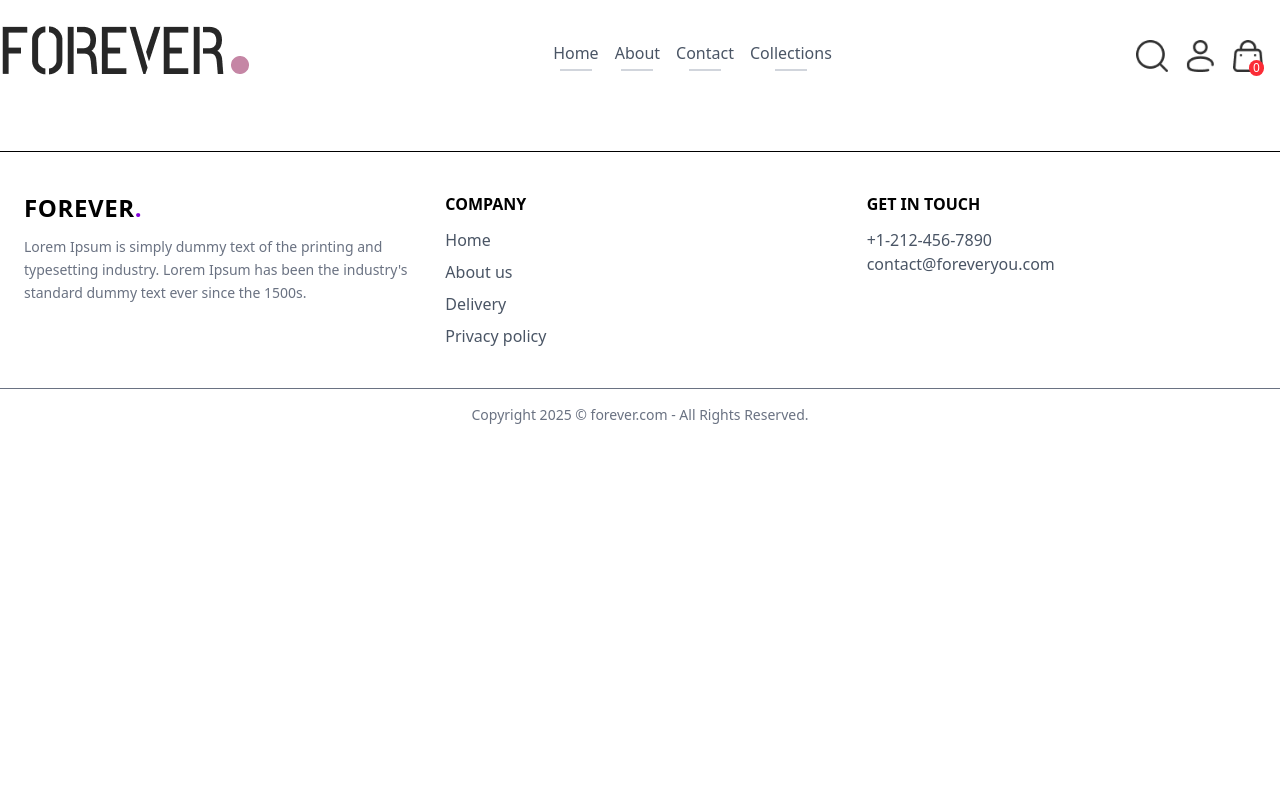
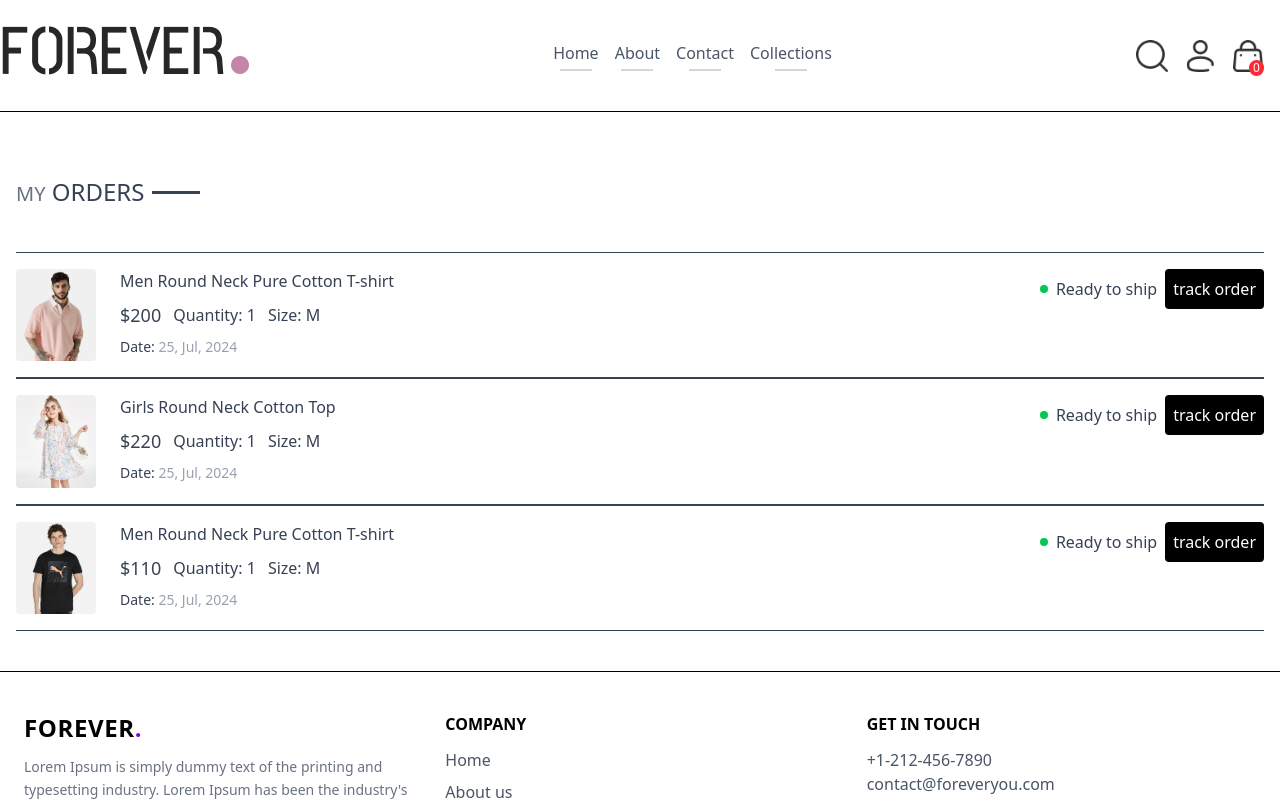
Before and after one commit to m7mdhajjaj/E-commerce-Website-MernStack, a React (Vite) app in the folder fronend/: page /orders in a window 1280 px wide. Shown: the top 801 px of the page. Built offline with nearby package versions, Linux system fonts and the light colour scheme.

Commit message:
making order page

```diff
--- a/fronend/src/App.jsx
+++ b/fronend/src/App.jsx
@@ -11,7 +11,7 @@
 import NavBar from './components/NavBar'
 import Footer from './components/Footer'
 import Search from './components/Search'
-
+import Orders from './pages/Orders'
   import { ToastContainer, toast } from 'react-toastify';
   import 'react-toastify/dist/ReactToastify.css';
 const App = () => {
@@ -29,6 +29,7 @@
         <Route path="/cart" element={<Cart />} />
         <Route path="/place-order" element={<PlaceOrder />} />
         <Route path="/product/:id" element={<Product />} />
+        <Route path="/orders" element={<Orders />} />
 
       </Routes>
       <Footer />
--- a/fronend/src/pages/Orders.jsx
+++ b/fronend/src/pages/Orders.jsx
@@ -1,11 +1,56 @@
-import React from 'react'
+import React, { useContext } from 'react';
+import { ShopContext } from '../context/ShopContext.jsx';
+import Title from '../components/Title.jsx';
 
 const Orders = () => {
+  const { products, currency } = useContext(ShopContext);
+
   return (
-    <div>
+    <div className="border-t pt-16 px-4">
+      <div className="text-2xl mb-8">
+        <Title text1="MY" text2="ORDERS" />
+      </div>
 
+      <div>
+        {products.slice(1, 4).map((item, index) => (
+          <div
+            key={index}
+            className="py-4 border-t border-b text-gray-700 flex justify-between items-start gap-6 text-sm"
+          >
+            {/* left section: image + details */}
+            <div className="flex items-start gap-6">
+              <img
+                className="w-16 sm:w-20 object-cover rounded"
+                src={item.image[0]}
+                alt=""
+              />
+              <div>
+                <p className="sm:text-base font-medium">{item.name}</p>
+                <div className="flex items-center gap-3 mt-2 text-base text-gray-700">
+                  <p className="text-lg">{currency}{item.price}</p>
+                  <p>Quantity: 1</p>
+                  <p>Size: M</p>
+                </div>
+                <p className="mt-2">
+                  Date: <span className="text-gray-400">25, Jul, 2024</span>
+                </p>
+              </div>
+            </div>
+
+            {/* right section: ready to ship */}
+            <div className="flex items-center gap-2">
+              <p className="min-w-2 h-2 rounded-full bg-green-500"></p>
+              <p className="text-sm md:text-base">Ready to ship</p>
+              <button className="text-sm md:text-base  bg-black text-white p-2 rounded hover:bg-gray-800">
+              track order
+            </button>
+            </div>
+
+          </div>
+        ))}
+      </div>
     </div>
-  )
-}
+  );
+};
 
-export default Orders
+export default Orders;
--- a/fronend/src/pages/PlaceOrder.jsx
+++ b/fronend/src/pages/PlaceOrder.jsx
@@ -6,7 +6,7 @@
 import { assets } from '../assets/assets.js'
 
 const PlaceOrder = () => {
-  const[method,setMethod]=React.useState('');
+  const[method,setMethod]=React.useState('cod');
   const {Navigate }=useContext(ShopContext);
   return (
     <div className="flex flex-col lg:flex-row gap-12 px-8 py-12">
@@ -39,15 +39,15 @@
   {/* --------------- Payment Method Selection --------------- */}
   <div className="flex gap-0.5 flex-col lg:flex-row">
     <div onClick={() => setMethod('stripe')} className="flex items-center gap-3 border p-2 px-3 cursor-pointer">
-      <p className={`min-w-3.5 h-3.5 border rounded-full ${method === 'stripe' ? 'bg-black' : 'bg-white'}`}></p>
+      <p className={`min-w-3.5 h-3.5 border rounded-full ${method === 'stripe' ? 'bg-green-400' : 'bg-white'}`}></p>
       <img className="h-5 mx-4" src={assets.stripe_logo} alt="" />
     </div>
     <div onClick={() => setMethod('razorpay')} className="flex items-center gap-3 border p-3 px-3 cursor-pointer">
-      <p className={`min-w-3.5 h-3.5 border rounded-full ${method === 'razorpay' ? 'bg-black' : 'bg-white'}`}></p>
+      <p className={`min-w-3.5 h-3.5 border rounded-full ${method === 'razorpay' ? 'bg-green-400' : 'bg-white'}`}></p>
       <img className="h-5 mx-4" src={assets.razorpay_logo} alt="" />
     </div>
     <div onClick={() => setMethod('cod')} className="flex items-center gap-3 border p-2 px-3 cursor-pointer">
-      <p className={`min-w-3.5 h-3.5 border rounded-full ${method === 'cod' ? 'bg-black' : 'bg-white'}`}></p>
+      <p className={`min-w-3.5 h-3.5 border rounded-full ${method === 'cod' ? 'bg-green-400' : 'bg-white'}`}></p>
       <p className="text-sm">cash on delivery </p>
     </div>
   </div>
```
